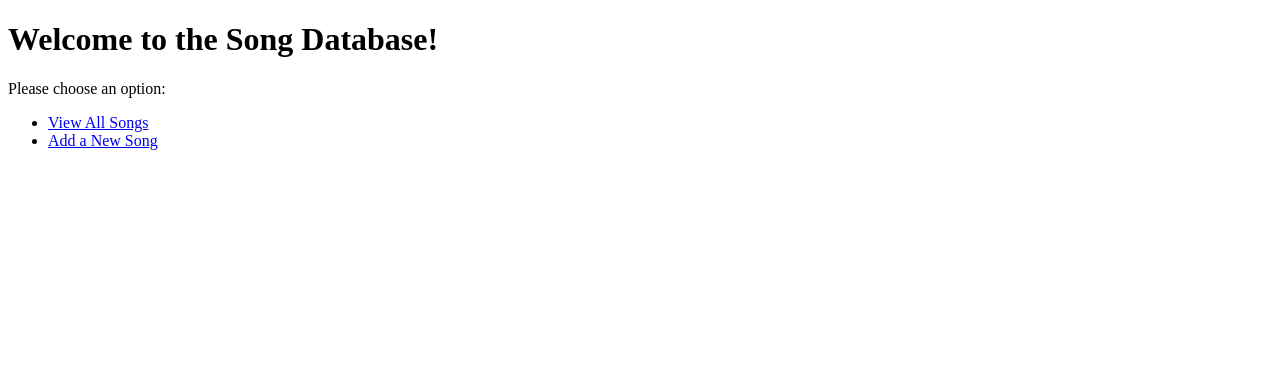
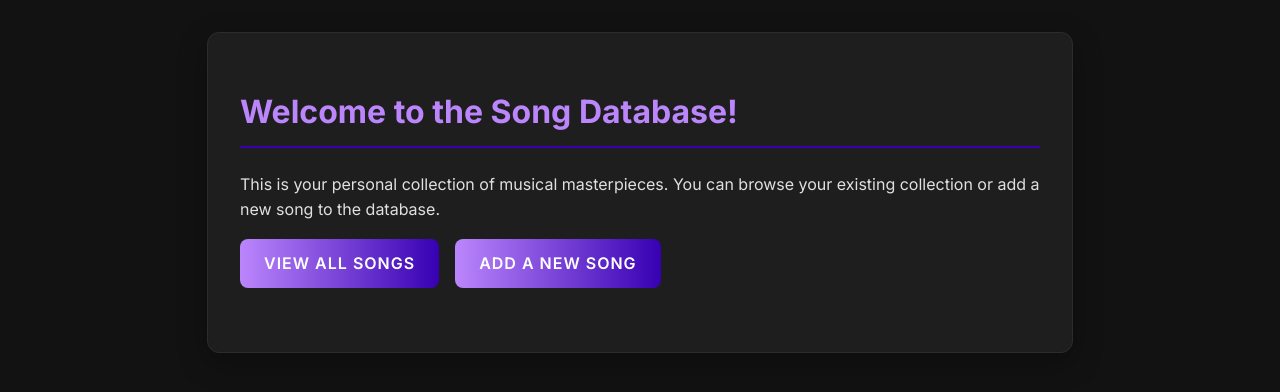
Before and after one commit to MediocreThott/cloud-brown-jjb24, a Flask app: page / in a window 1280 px wide. Shown: the top 392 px of the page. Run offline with Flask 3, Linux system fonts and the light colour scheme.

Commit message:
Final commit - beefing up html, new url

```diff
--- a/hw4/static/style.css
+++ b/hw4/static/style.css
@@ -1,8 +1,161 @@
-body       { font-family: "Helvetica", sans-serif; font-size: 20px; color: #008303; }
-a, h1, h2  { color: #00008F; }
-form       { margin:.1em auto; padding:.1em; width: 400px; border: 1px }
-.heading  { font-weight: bold; }
-.page      { margin:.1em auto; padding:.1em; width: 504px;  }
-.entry     { margin-bottom: 2em; padding-bottom: 2em; border-bottom: 1px solid #888; }
-input[type=text] { margin: .5em 0; padding: .5em; font-size: 12px; color: #777; width: 200px;}
-input[type=textarea] { margin: .5em 0; padding: .5em; font-size: 12px; color: #777; width: 200px;}
+/* --- General Body & Font Styling --- */
+@import url('https://fonts.googleapis.com/css2?family=Inter:wght@400;600;700&display=swap');
+
+:root {
+    --bg-dark: #121212;
+    --surface: #1E1E1E;
+    --primary: #BB86FC;
+    --primary-variant: #3700B3;
+    --secondary: #03DAC6;
+    --on-surface: #E0E0E0;
+    --on-surface-muted: #888;
+    --border-color: #2c2c2c;
+}
+
+body {
+    background-color: var(--bg-dark);
+    color: var(--on-surface);
+    font-family: 'Inter', sans-serif;
+    margin: 0;
+    padding: 2rem;
+    line-height: 1.6;
+}
+
+/* --- Main Container & Layout --- */
+.container {
+    max-width: 800px;
+    margin: 0 auto;
+    padding: 2rem;
+    background-color: var(--surface);
+    border-radius: 12px;
+    border: 1px solid var(--border-color);
+    box-shadow: 0 10px 30px rgba(0, 0, 0, 0.3);
+}
+
+/* --- Typography --- */
+h1, h2 {
+    color: var(--primary);
+    font-weight: 700;
+    border-bottom: 2px solid var(--primary-variant);
+    padding-bottom: 0.5rem;
+    margin-bottom: 1.5rem;
+}
+
+/* --- Links & Buttons --- */
+a {
+    color: var(--secondary);
+    text-decoration: none;
+    transition: color 0.2s ease-in-out;
+}
+
+a:hover {
+    color: var(--primary);
+}
+
+.button, input[type=submit] {
+    display: inline-block;
+    background: linear-gradient(90deg, var(--primary), var(--primary-variant));
+    color: white;
+    padding: 12px 24px;
+    border: none;
+    border-radius: 8px;
+    font-size: 1rem;
+    font-weight: 600;
+    text-align: center;
+    cursor: pointer;
+    transition: transform 0.2s ease, box-shadow 0.2s ease;
+    text-transform: uppercase;
+    letter-spacing: 1px;
+}
+
+.button:hover, input[type=submit]:hover {
+    transform: translateY(-2px);
+    box-shadow: 0 6px 15px rgba(187, 134, 252, 0.3);
+}
+
+.nav-links {
+    display: flex;
+    gap: 1rem;
+    margin-bottom: 2rem;
+}
+
+/* --- Song List (index.html) --- */
+.song-list {
+    list-style: none;
+    padding: 0;
+    margin: 0;
+    display: grid;
+    gap: 1.5rem;
+}
+
+.song-card {
+    background-color: var(--bg-dark);
+    border: 1px solid var(--border-color);
+    border-radius: 8px;
+    padding: 1.5rem;
+    transition: transform 0.2s ease, box-shadow 0.2s ease;
+}
+
+.song-card:hover {
+    transform: translateY(-5px);
+    box-shadow: 0 8px 20px rgba(0, 0, 0, 0.4);
+}
+
+.song-card strong {
+    font-size: 1.5rem;
+    color: var(--primary);
+}
+
+.song-card .artist {
+    color: var(--on-surface-muted);
+    font-style: italic;
+    margin-bottom: 1rem;
+}
+
+.song-card .rating {
+    font-weight: 600;
+    color: var(--secondary);
+}
+
+/* --- Form (sign.html) --- */
+form {
+    display: flex;
+    flex-direction: column;
+    gap: 1.5rem;
+}
+
+.form-group {
+    display: flex;
+    flex-direction: column;
+}
+
+form label {
+    font-weight: 600;
+    margin-bottom: 0.5rem;
+    color: var(--on-surface-muted);
+}
+
+form input[type=text],
+form input[type=number],
+form input[type=url],
+form textarea {
+    background-color: var(--bg-dark);
+    border: 1px solid var(--border-color);
+    border-radius: 6px;
+    padding: 12px;
+    color: var(--on-surface);
+    font-size: 1rem;
+    transition: border-color 0.2s ease, box-shadow 0.2s ease;
+}
+
+form input:focus,
+form textarea:focus {
+    outline: none;
+    border-color: var(--primary);
+    box-shadow: 0 0 0 3px rgba(187, 134, 252, 0.25);
+}
+
+form textarea {
+    min-height: 120px;
+    resize: vertical;
+}
--- a/hw4/templates/home.html
+++ b/hw4/templates/home.html
@@ -1,14 +1,12 @@
-<!DOCTYPE html>
-<html>
-<head>
-    <title>Song Database</title>
-</head>
-<body>
+{% extends "layout.html" %}
+
+{% block title %}Welcome - Song Database{% endblock %}
+
+{% block content %}
     <h1>Welcome to the Song Database!</h1>
-    <p>Please choose an option:</p>
-    <ul>
-        <li><a href="{{ url_for('index') }}">View All Songs</a></li>
-        <li><a href="{{ url_for('sign') }}">Add a New Song</a></li>
-    </ul>
-</body>
-</html>
+    <p>This is your personal collection of musical masterpieces. You can browse your existing collection or add a new song to the database.</p>
+    <div class="nav-links">
+        <a href="{{ url_for('index') }}" class="button">View All Songs</a>
+        <a href="{{ url_for('sign') }}" class="button">Add a New Song</a>
+    </div>
+{% endblock %}
--- /dev/null
+++ b/hw4/templates/layout.html
@@ -0,0 +1,14 @@
+<!DOCTYPE html>
+<html lang="en">
+<head>
+    <meta charset="UTF-8">
+    <meta name="viewport" content="width=device-width, initial-scale=1.0">
+    <title>{% block title %}Song Database{% endblock %}</title>
+    <link rel="stylesheet" href="{{ url_for('static', filename='style.css') }}">
+</head>
+<body>
+    <div class="container">
+        {% block content %}{% endblock %}
+    </div>
+</body>
+</html>
--- a/hw4/url.txt
+++ b/hw4/url.txt
@@ -1 +1 @@
-https://hw4-780966768163.us-west1.run.app/
+https://hw4-780966768163.us-west1.run.app
```
Also changed, not shown: hw4/templates/index.html (+29 -22 lines), hw4/templates/sign.html (+46 -37 lines).
